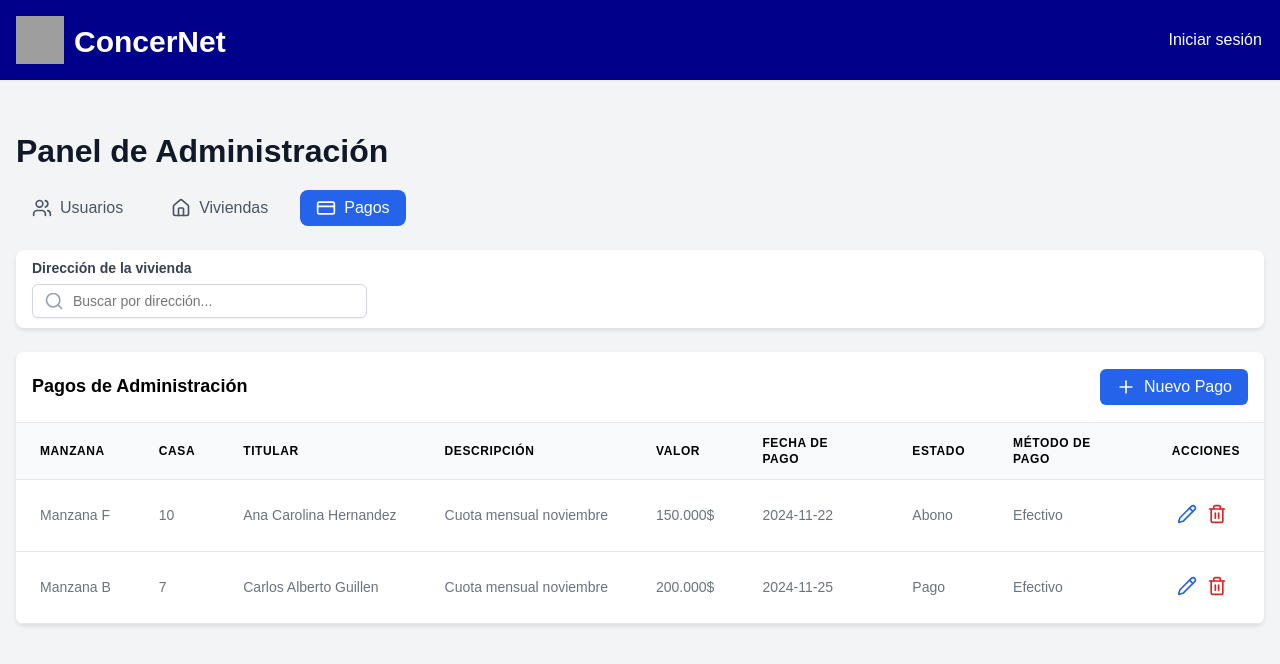
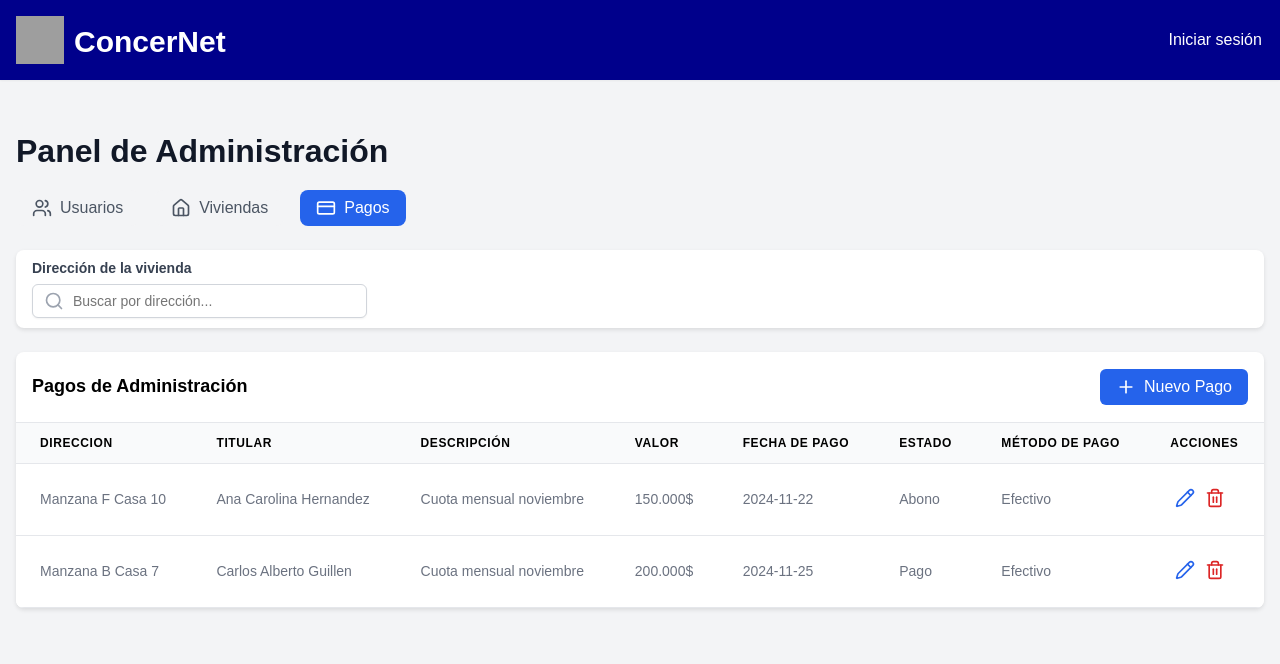
Before and after one commit to ConCerNet/ConCerNet, a React (Create React App) app in the folder concernet/: page /Dashboard_admin in a window 1280 px wide. Both pictures are taken after a click on the button "Pagos". Shown: the top 664 px of the page. Built offline with nearby package versions, Linux system fonts and the light colour scheme; grey boxes are pictures that could not be loaded.

Commit message:
Corrección de tabla de pagos

```diff
--- a/concernet/src/Components/PagosTable.jsx
+++ b/concernet/src/Components/PagosTable.jsx
@@ -49,11 +49,11 @@ export default function PagosTable({
           <thead className="bg-gray-50">
             <tr>
               <th className="px-6 py-3 text-left text-xs font-medium  uppercase tracking-wider">
-                Manzana
+                Direccion
               </th>
-              <th className="px-6 py-3 text-left text-xs font-medium  uppercase tracking-wider">
-                Casa
-              </th>
+              {/* <th style={{textAlign: "center"}} className="px-6 py-3 text-left text-xs font-medium  uppercase tracking-wider">
+                Número de Casa
+              </th> */}
               <th className="px-6 py-3 text-left text-xs font-medium  uppercase tracking-wider">
                 Titular
               </th>
@@ -81,11 +81,11 @@ export default function PagosTable({
             {pagos.map(pago => (
               <tr key={pago.id} className="hover:bg-gray-50">
                 <td className="px-6 py-4 whitespace-nowrap text-sm text-gray-500">
-                  {pago.direccion}
+                  {pago.direccion} {pago.noCasa}
                 </td>
-                <td className="px-6 py-4 whitespace-nowrap text-sm text-gray-500">
+                {/* <td style={{textAlign: "center"}} className="px-6 py-4 whitespace-nowrap text-sm text-gray-500">
                   {pago.noCasa}
-                </td>
+                </td> */}
                 <td className="px-6 py-4 whitespace-nowrap text-sm text-gray-500">
                   {pago.titular}
                 </td>
--- a/concernet/src/Components/data.jsx
+++ b/concernet/src/Components/data.jsx
@@ -80,7 +80,7 @@ export const usuarios = [
     {
       id: 1,
       direccion: "Manzana F",
-      noCasa: "10",
+      noCasa: "Casa 10",
       titular: "Ana Carolina Hernandez",
       descripcion: "Cuota mensual noviembre",
       valor: 150000,
@@ -91,7 +91,7 @@ export const usuarios = [
     {
       id: 2,
       direccion: "Manzana B",
-      noCasa: "7",
+      noCasa: "Casa 7",
       titular: "Carlos Alberto Guillen",
       descripcion: "Cuota mensual noviembre",
       valor: 200000,
```
